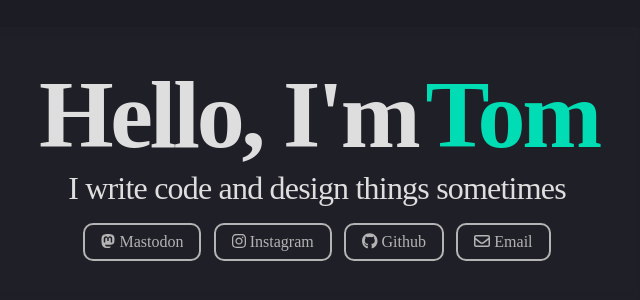
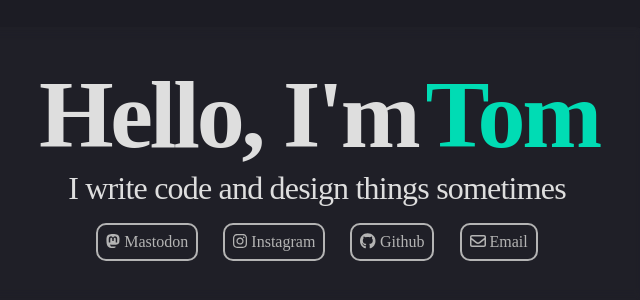
Before and after one commit to t-browne/tbrowne.github.io, a Next.js app: page / in a window 1280 px wide. Shown: the part 236-536 px from the top of the page, without its empty margins (323-963 px from the left). Built offline with nearby package versions, Linux system fonts and the light colour scheme; a web font is replaced by a local one.

Commit message:
Button tweaks

```diff
--- a/styles/Home.module.css
+++ b/styles/Home.module.css
@@ -111,6 +111,10 @@
   .smallText {
     font-size: 24px;
   }
+  .buttonContainer {
+    flex-direction: column;
+    align-items: center;
+  }
 }
 
 @media (max-width: 625px) {
--- a/styles/button.module.css
+++ b/styles/button.module.css
@@ -6,8 +6,8 @@
     color: #b4b4b4;
     margin-top: 8px;
     padding: 8px;
-    padding-left: 16px;
-    padding-right: 16px;
+    padding-left: 8px;
+    padding-right: 8px;
     border: 2px;
     border-color:#b4b4b4;
     border-style: solid;
@@ -32,7 +32,7 @@
     color:#00dcb4;
 }
 
-@media (max-width: 625px) {
+@media (max-width: 970px) {
     .button {
         min-width: 130px;
     }
```
